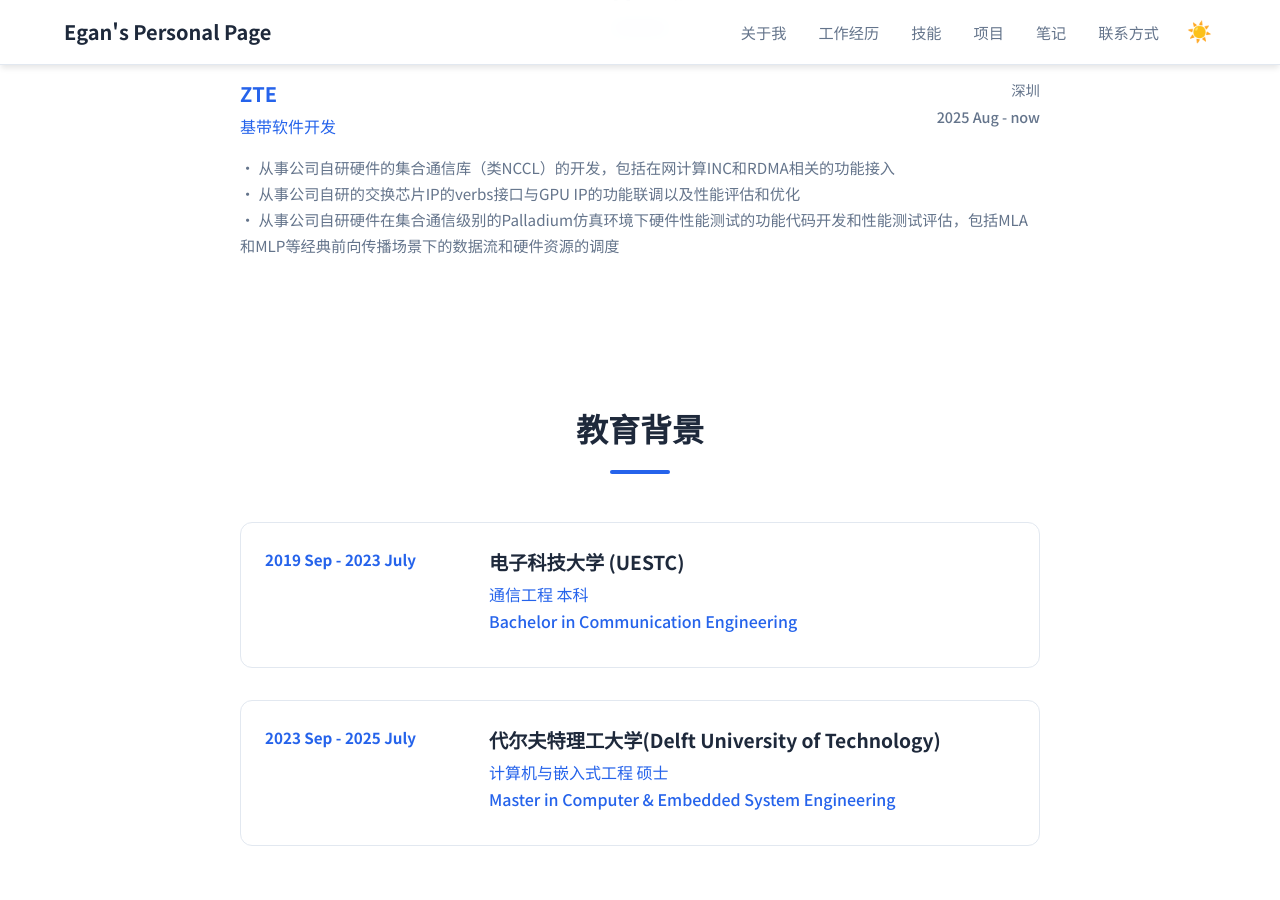
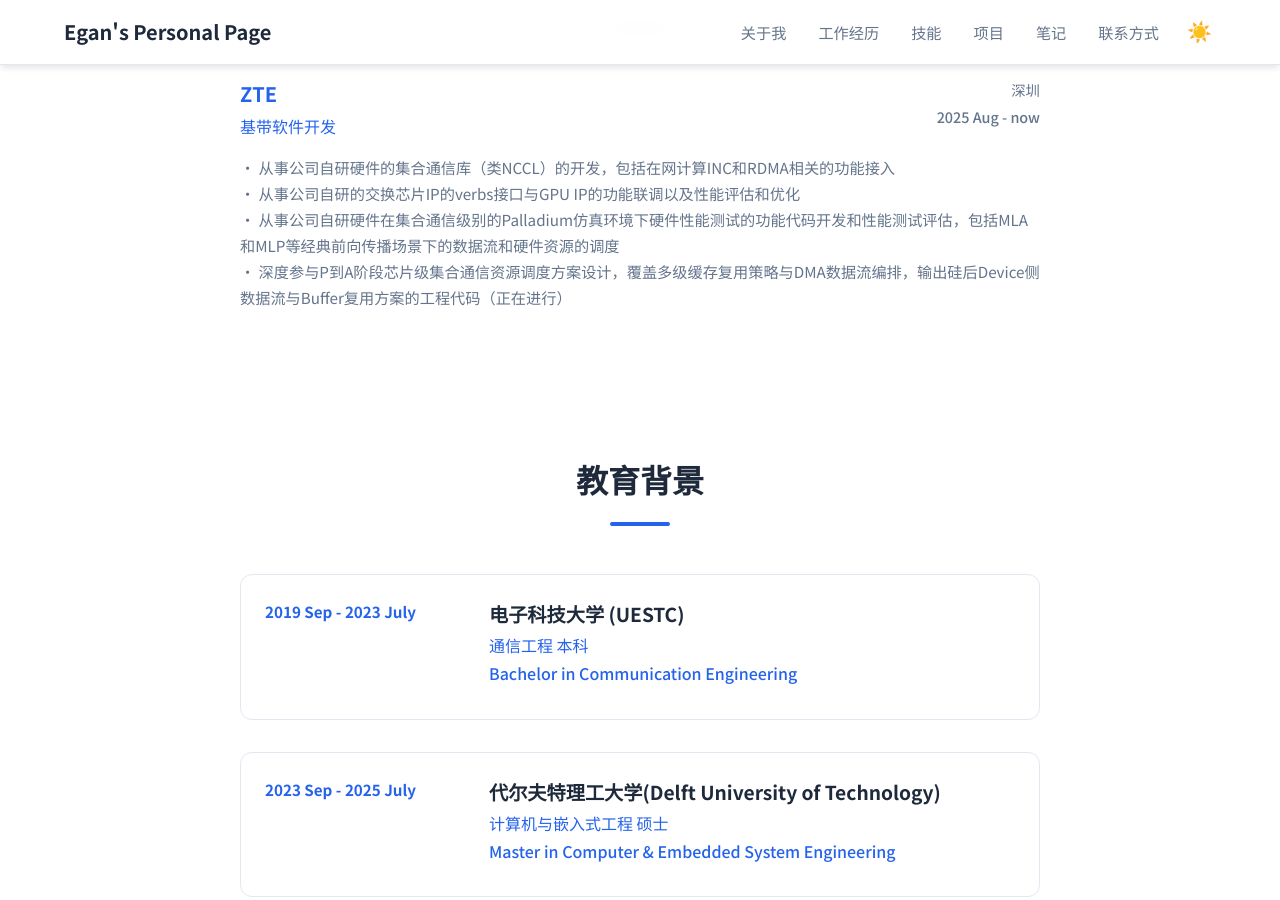
Before and after one commit to Lejun-Hu/Lejun-Hu.github.io, a Jekyll site: the page built from index.md, in a window 1280 px wide and 900 px high, scrolled down 709 px. Built offline with Jekyll 4.4.1, drawn with Linux system fonts in a browser that asks for light colours.

Commit message:
更新工作经历: 新增集合通信资源调度方案设计描述

```diff
--- a/_data/experience.yml
+++ b/_data/experience.yml
@@ -9,7 +9,8 @@ jobs:
     description:
      • 从事公司自研硬件的集合通信库（类NCCL）的开发，包括在网计算INC和RDMA相关的功能接入 <br>
      • 从事公司自研的交换芯片IP的verbs接口与GPU IP的功能联调以及性能评估和优化 <br>
-     • 从事公司自研硬件在集合通信级别的Palladium仿真环境下硬件性能测试的功能代码开发和性能测试评估，包括MLA和MLP等经典前向传播场景下的数据流和硬件资源的调度
+     • 从事公司自研硬件在集合通信级别的Palladium仿真环境下硬件性能测试的功能代码开发和性能测试评估，包括MLA和MLP等经典前向传播场景下的数据流和硬件资源的调度 <br>
+     • 深度参与P到A阶段芯片级集合通信资源调度方案设计，覆盖多级缓存复用策略与DMA数据流编排，输出硅后Device侧数据流与Buffer复用方案的工程代码（正在进行）
 #     highlights:
 #          - to be added
 
```
